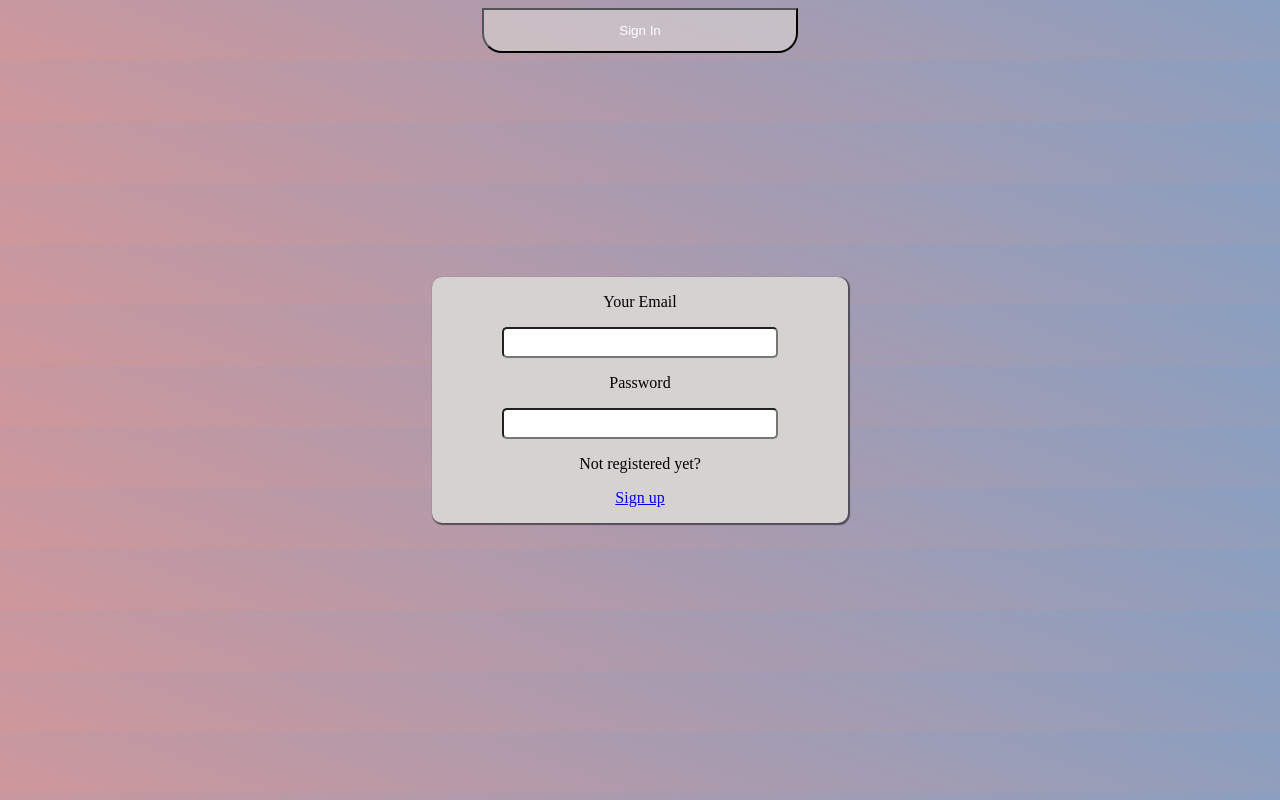
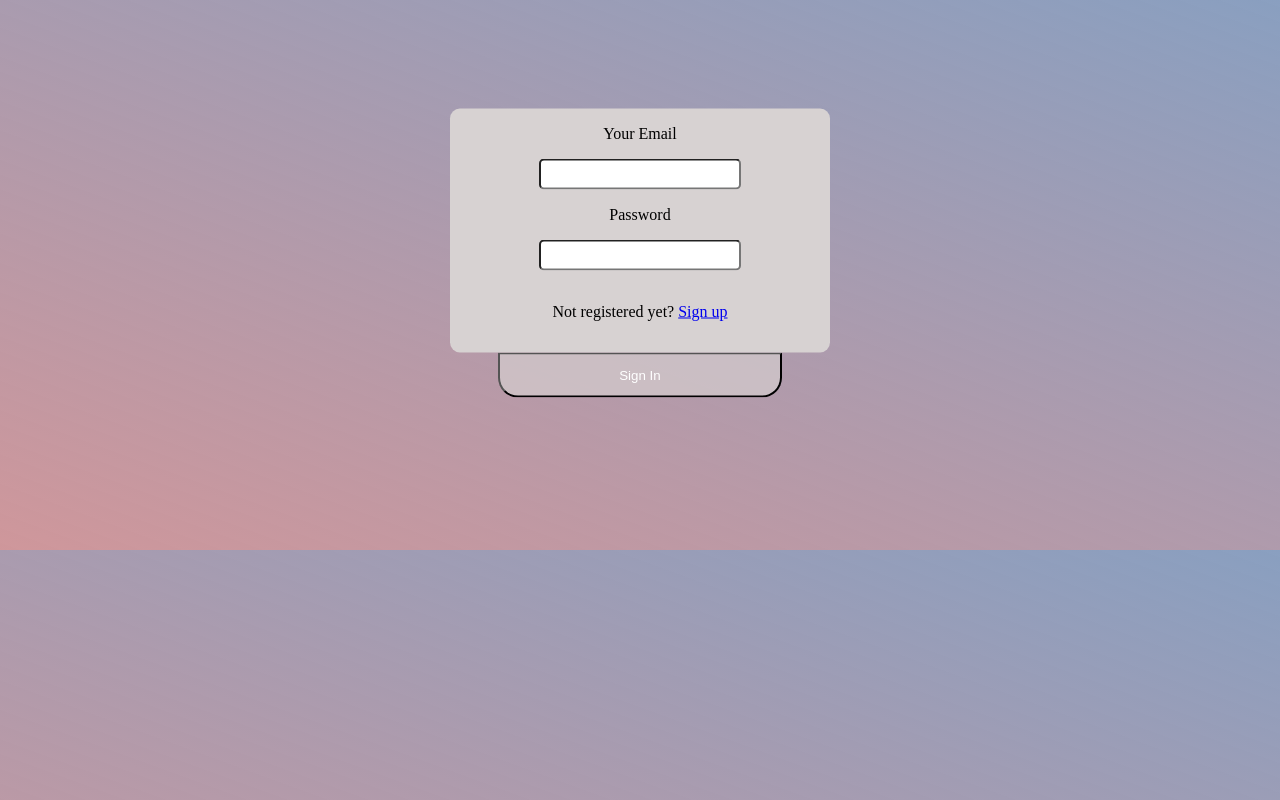
Before and after one commit to FlorianAutricque/exercise, a React (Vite) app in the folder 01 React form/: page / in a window 1280 px wide. Built offline with nearby package versions, Linux system fonts and the light colour scheme.

Commit message:
styling going on

```diff
--- a/01 React form/src/components/Form.module.css
+++ b/01 React form/src/components/Form.module.css
@@ -1,27 +1,39 @@
 .mainContainer {
+  display: flex;
+  justify-content: center;
+  align-items: center;
+  flex-direction: column;
+  margin-top: 20%;
+  margin-left: 50%;
+  transform: translate(-50%, -50%);
+}
+
+.secondaryContainer {
+  background-color: rgb(215, 210, 210);
+  border-radius: 10px;
+  padding: 1rem;
+  display: flex;
+  flex-direction: column;
+  align-items: center;
+  justify-content: center;
+  gap: 1rem;
+  width: 55%;
+}
+
+.secondaryContainer span {
+  text-align: center;
   display: flex;
   justify-content: center;
   align-items: center;
 }
 
-.secondaryContainer {
-  text-align: center;
-  width: 30%;
-  border-radius: 10px;
-  box-shadow: 1px 1px 1px 1px rgba(0, 0, 0, 0.5);
-  padding: 1rem;
-  position: absolute;
-  top: 50%;
-  left: 50%;
-  transform: translate(-50%, -50%);
-  background: rgb(215, 210, 210);
-}
-
 .formContainer {
   display: flex;
   flex-direction: column;
+  align-items: center;
   gap: 1rem;
   margin: auto;
+  width: 70%;
 }
 
 .errormessage {
@@ -43,22 +55,40 @@
 }
 
 input {
-  width: 70%;
+  width: 80%;
   margin: auto;
   height: 25px;
   border-radius: 5px;
 }
 
-button {
+.signButton {
+  margin-top: 20rem;
   margin: auto;
-  width: 25%;
+  width: 45%;
   height: 45px;
   border-radius: 0 0 20px 20px;
-  /* position: fixed;
-  top: 75%;
-  left: 50%;
-  transform: translate(-50%, -50%); */
   z-index: -1;
   background-color: rgba(215, 210, 210, 0.653);
   color: white;
+  cursor: pointer;
 }
+
+/* .secondaryContainer {
+  text-align: center;
+  width: 30%;
+  border-radius: 10px;
+  box-shadow: 1px 1px 1px 1px rgba(0, 0, 0, 0.5);
+  padding: 1rem;
+  position: absolute;
+  top: 50%;
+  left: 50%;
+  transform: translate(-50%, -50%);
+  background: rgb(215, 210, 210);
+} */
+
+/* .formContainer {
+  display: flex;
+  flex-direction: column;
+  gap: 1rem;
+  margin: auto;
+} */
--- a/01 React form/src/components/SignInForm.jsx
+++ b/01 React form/src/components/SignInForm.jsx
@@ -30,11 +30,15 @@ function SignInForm() {
               <input type="password" required />
             </form>
             <span>
-              <p>Not registered yet?</p>
+              <p>Not registered yet?</p> &nbsp;
               <Link to="/signup">Sign up</Link>
             </span>
           </div>
-          <button type="submit" onClick={handleShow}>
+          <button
+            type="submit"
+            onClick={handleShow}
+            className={styles.signButton}
+          >
             Sign In
           </button>
         </div>
--- a/01 React form/src/components/SignUpForm.jsx
+++ b/01 React form/src/components/SignUpForm.jsx
@@ -90,7 +90,7 @@ function SignUpForm() {
 
   return (
     <>
-      <div className={styles.mainContainer}>
+      <div className={styles.secondaryContainer}>
         <form className={styles.formContainer} onSubmit={handleSubmit}>
           <label htmlFor="firstName">First Name</label>
           <input
```
